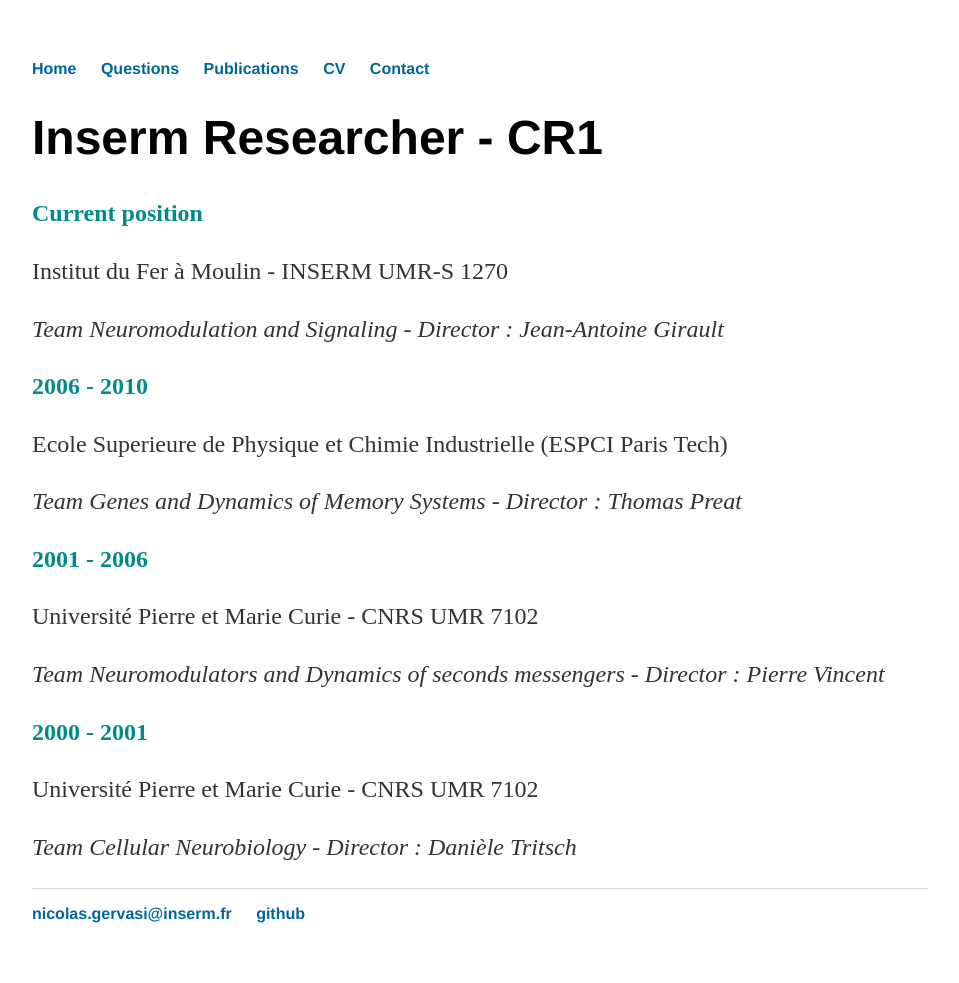
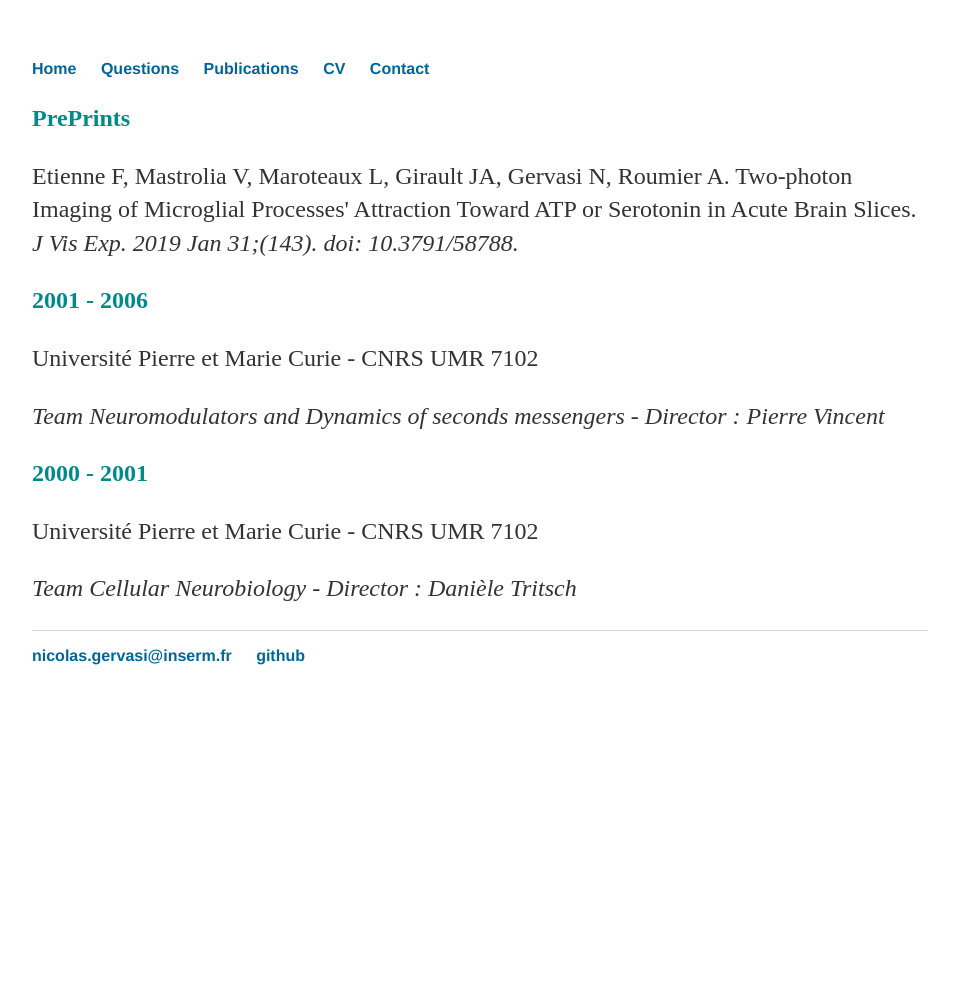
Before and after one commit to nicolasgervasi/nicolasgervasi.github.io, a Jekyll site: the page built from Publications/index.html, in a window 1280 px wide. Shown: the whole page, without its empty margins (160-1119 px from the left). Built offline with Jekyll 4.4.1, drawn with Linux system fonts in a browser that asks for light colours; after the commit the page ends 900 px from its top, so only the background shows below that.

Commit message:
Update index.html

```diff
--- a/Publications/index.html
+++ b/Publications/index.html
@@ -10,15 +10,9 @@ description: Publications Nicolas Gervasi.
 ---
 <div class="Publications">
 
-				<h1>Inserm Researcher - CR1</h1>
+				<p style="color:darkcyan;"><strong>PrePrints</strong></p>
 
-				<p style="color:darkcyan;"><strong>Current position</strong></p>
-				<p>Institut du Fer à Moulin - INSERM UMR-S 1270</p>
-				<p><em>Team Neuromodulation and Signaling - Director : Jean-Antoine Girault</em></p>
-
-				<p style="color:darkcyan;"><strong>2006 - 2010</strong></p>
-				<p>Ecole Superieure de Physique et Chimie Industrielle (ESPCI Paris Tech)</p>
-				<p><em>Team Genes and Dynamics of Memory Systems - Director : Thomas Preat</em></p>
+				<p>Etienne F, Mastrolia V, Maroteaux L, Girault JA, Gervasi N, Roumier A. Two-photon Imaging of Microglial Processes' Attraction Toward ATP or Serotonin in Acute Brain Slices.<em> J Vis Exp. 2019 Jan 31;(143). doi: 10.3791/58788.</em></p>
 
 				<p style="color:darkcyan;"><strong>2001 - 2006</strong></p>
 				<p>Université Pierre et Marie Curie - CNRS UMR 7102</p>
```
